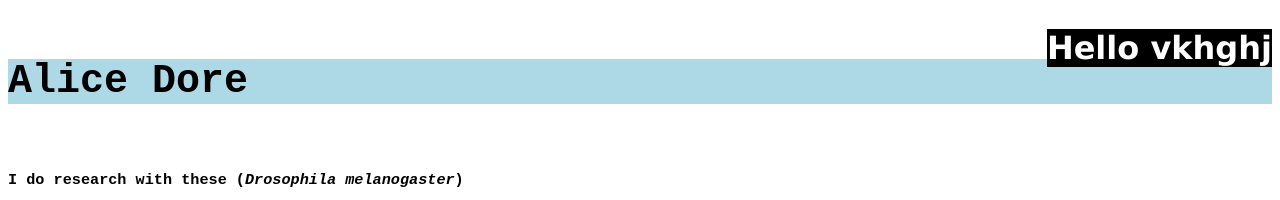
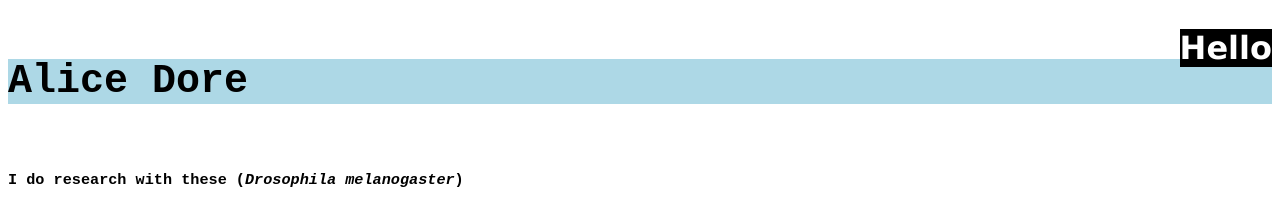
Before and after one commit to alicedore/cfg-project, a plain HTML site: page index.html in a window 1280 px wide. Shown: the top 200 px of the page. Drawn offline with Linux system fonts and the light colour scheme.

Commit message:
Revert "change to h1"
This reverts commit a639bec97f5eea6423ed94ba277101fa78c703be.

```diff
--- a/index.html
+++ b/index.html
@@ -3,7 +3,7 @@
   <link rel="stylesheet" type="text/css" href="css/styles.css">
 </head>
 <body>
-<h1>Hello vkhghj</h1>
+<h1>Hello</h1>
 <br>
 <h2>Alice Dore</h2>
 <br>
```
